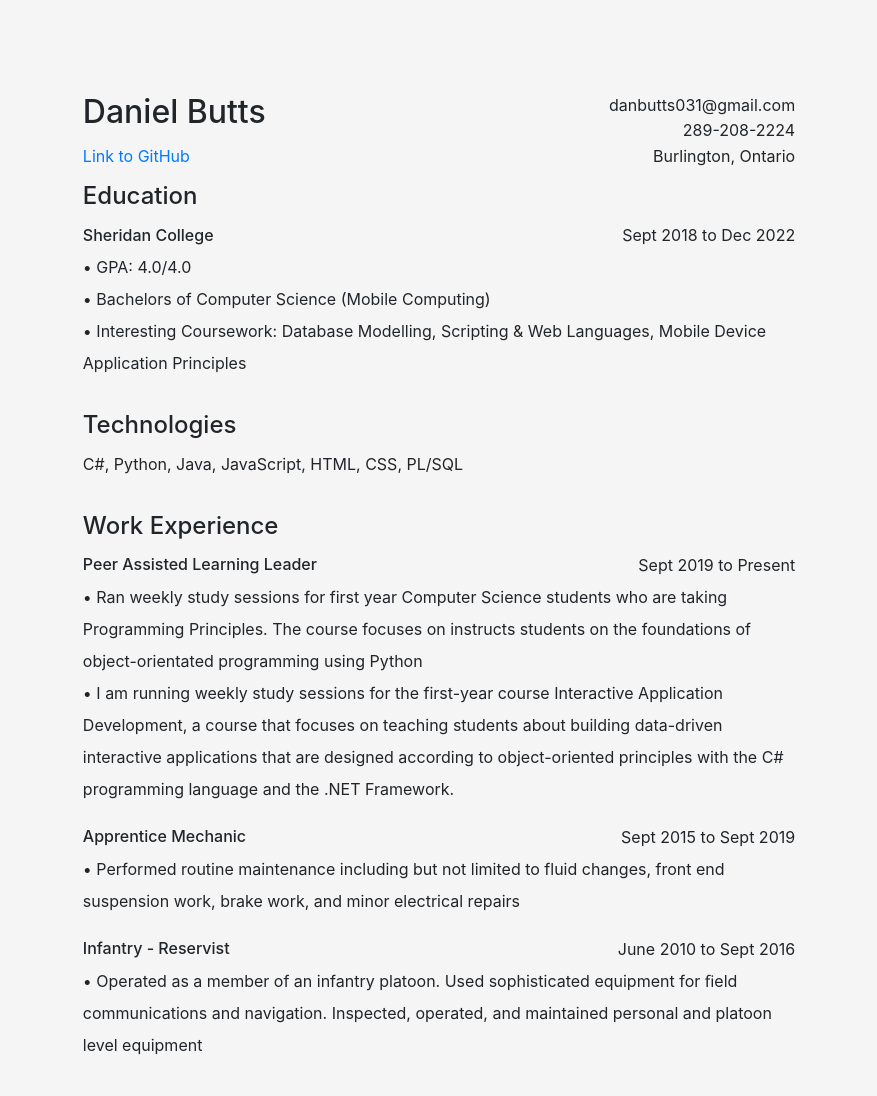
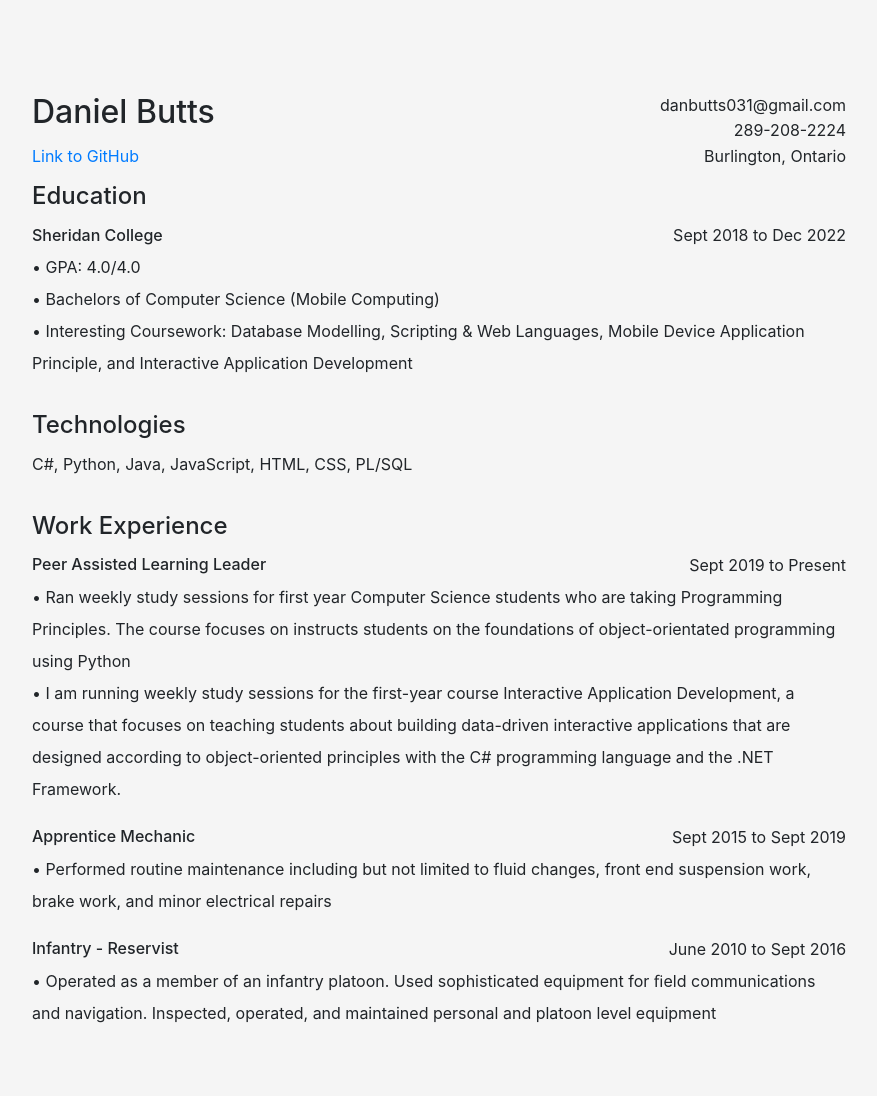
Before and after one commit to dan032/Portfolio, a PHP site: page /public/resume.html in a window 1280 px wide. Shown: the part 64-1160 px from the top of the page, without its empty margins (201-1078 px from the left). After the commit the page ends 1087 px from the top, so only its background shows below. Run offline with PHP 8.4, Linux system fonts and the light colour scheme.

Commit message:
Minor code cleanup.

```diff
--- a/public/resume.html
+++ b/public/resume.html
@@ -30,7 +30,8 @@
                     <div class="resume-item-title"><h6>Sheridan College</h6><span>Sept 2018 to Dec 2022</span></div>
                     <p>• GPA: 4.0/4.0</p>
                     <p>• Bachelors of Computer Science (Mobile Computing)</p>
-                    <p>• Interesting Coursework: Database Modelling, Scripting & Web Languages, Mobile Device Application Principles</p>
+                    <p>• Interesting Coursework: Database Modelling, Scripting & Web Languages, Mobile Device Application Principle, and
+                    Interactive Application Development</p>
                 </div>
             </div>
             <div class="resume-section">
--- a/public/style/main.css
+++ b/public/style/main.css
@@ -53,8 +53,6 @@
         justify-content: space-around;
         flex-wrap: wrap;
         max-width: 1200px;
-        /*position: relative;*/
-        /*height: auto;*/
         display: flex;
     }
 
@@ -71,7 +69,6 @@
     .project-image{
         width: 30%;
         margin: 20px 0;
-
     }
 
     .project-title{
@@ -92,7 +89,7 @@
 
     .resume{
         margin: 0 auto;
-        max-width: 70%;
+        max-width: 80%;
     }
 
     .resume-header{
@@ -136,8 +133,6 @@
     .finished{
         text-decoration: line-through sienna;
     }
-
-
 }
 
 @media screen and (min-width: 650px){
--- a/src/app.js
+++ b/src/app.js
@@ -2,8 +2,9 @@ const path = require('path');
 const express = require("express");
 const app = express();
 
+app.use(express.static(path.join(__dirname, '../public')));
 
-app.use(express.static(path.join(__dirname, '../public')));
+// Routes
 
 app.get("/", (req, res) =>{
     res.send("index")
@@ -23,7 +24,7 @@ app.get("/site_plan", (req, res) =>{
 
 app.get("*", (req, res) => {
     res.redirect("index.html");
-})
+});
 
 
 app.listen(process.env.PORT || 8080, () => {
```
Also changed, not shown: public/scripts/main.js (+20 -19 lines).
